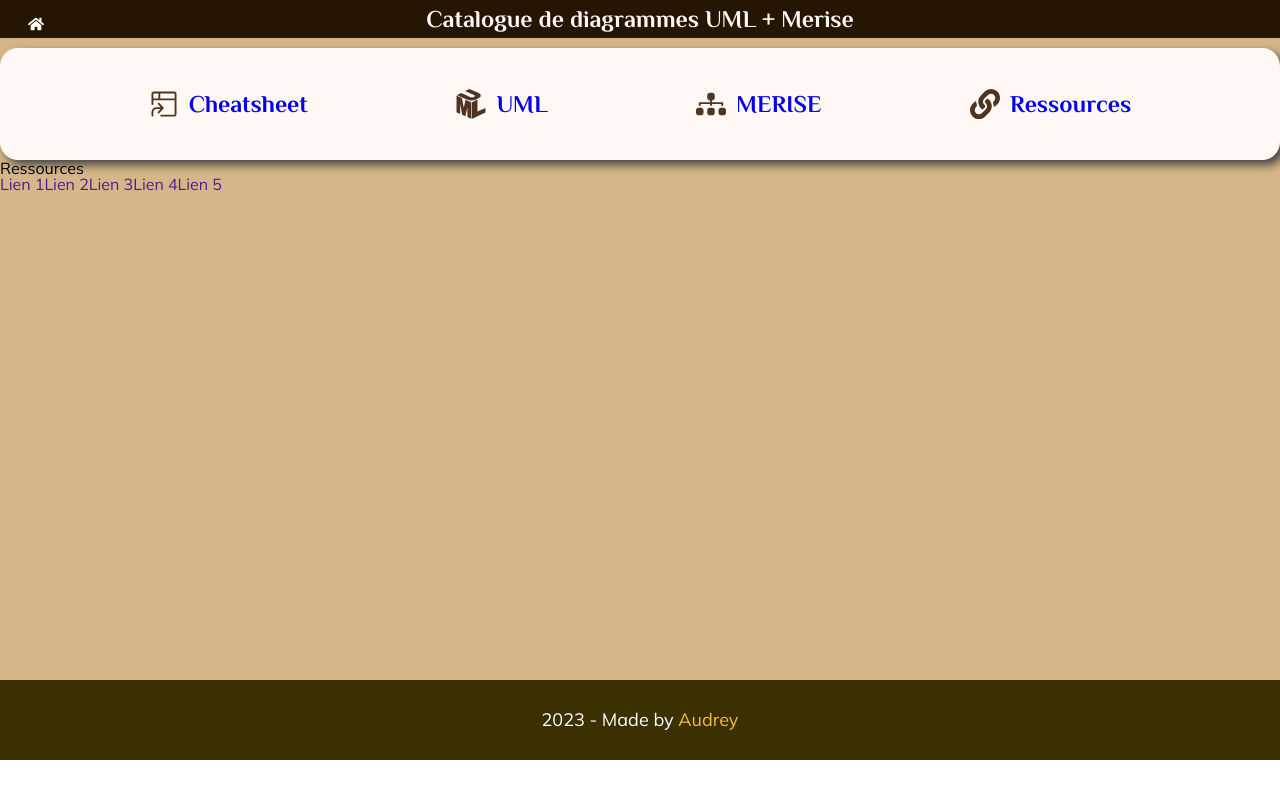
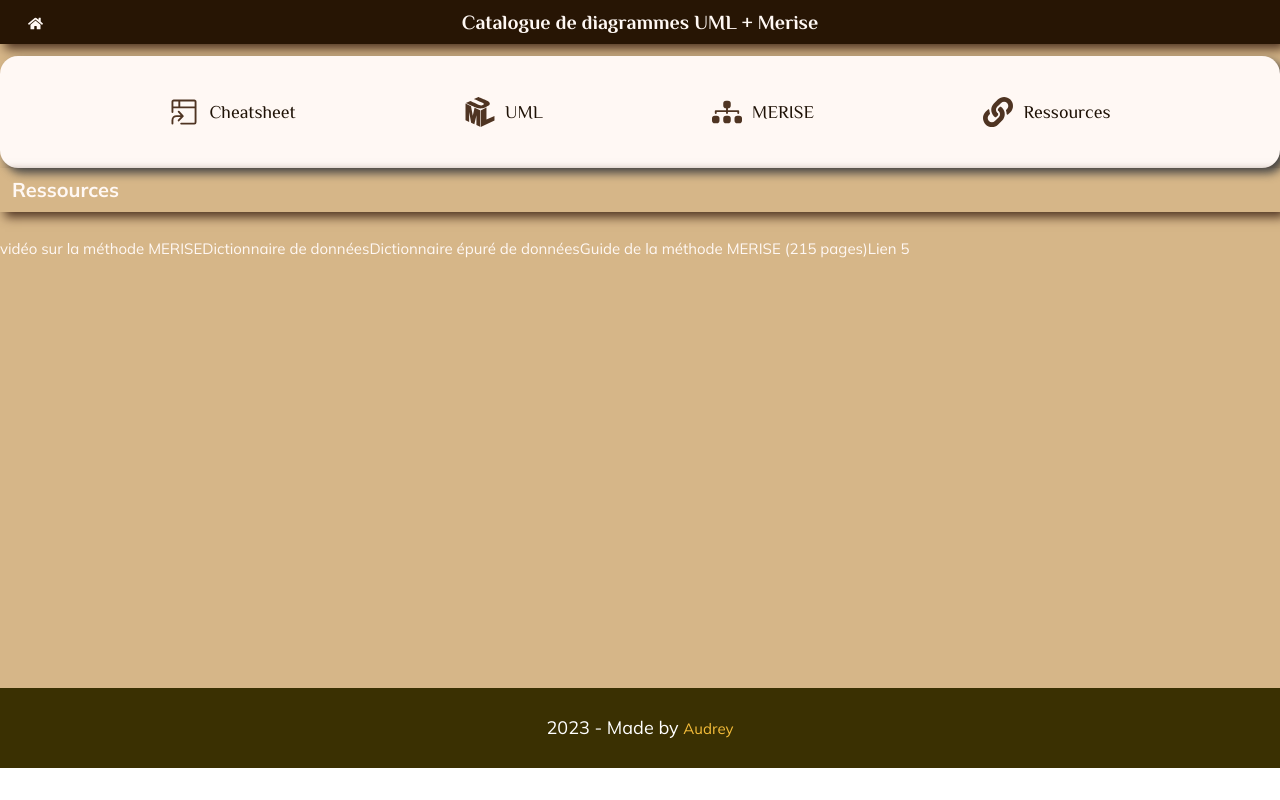
Before and after one commit to 2023-cda-alt-devops-p4/catalog-ac, a React (Vite) app: page /ressources in a window 1280 px wide. Built offline with nearby package versions, Linux system fonts and the light colour scheme.

Commit message:
🔧 add meta-description

```diff
--- a/index.html
+++ b/index.html
@@ -4,7 +4,12 @@
 		<meta charset="UTF-8" />
 		<link rel="shortcut icon" type="image/png" href="/faviconuml.png" />
 		<meta name="viewport" content="width=device-width, initial-scale=1.0" />
-		<title>Titre index.html Catalogue diagrammes UML + Merise - Audrey</title>
+		<meta
+			name="description"
+			content="Author: Audrey S. Carpentier,
+		vision d'ensemble de tous les diagrammes UML et de tous ceux qui appartiennent à la méthode MERISE."
+		/>
+		<title>Catalogue diagrammes UML + Merise</title>
 
 		<style>
 			@import url("https://fonts.googleapis.com/css2?family=Mulish:wght@400;700&family=Philosopher:wght@400;700&display=swap");
--- a/src/App.jsx
+++ b/src/App.jsx
@@ -72,6 +72,71 @@ const AppStyled = styled.div`
 		min-height: 90vh;
 	}
 
+	h1 {
+		padding: ${theme.spacing.sm};
+		margin-bottom: ${theme.spacing.sm};
+		font-weight: ${theme.weights.bold};
+		font-size: ${theme.fonts.P2};
+		box-shadow: 5px 5px 10px ${theme.colors.semiDarkAmber};
+		color: ${theme.colors.white_peach};
+	}
+
+	a {
+		font-weight: ${theme.weights.regular};
+		font-size: ${theme.fonts.P0};
+		color: ${theme.colors.white_peach};
+	}
+
+	a:hover, 	.btn_menu a:hover {
+		color: ${theme.colors.amber};
+	}
+
+	a:focus {
+		color: ${theme.colors.mint};
+	}
+
+	.container_img {
+		display: flex;
+		justify-content: center;
+	}
+
+	img {
+		width: 50vw;
+		box-shadow: 5px 5px 10px ${theme.colors.darkMint};
+		border-radius: ${theme.borderRadius.round};
+		object-fit: cover;
+	}
+
+	.imgZoom {
+		position: fixed;
+		z-index: 100;
+		box-shadow: 5px 5px 10px ${theme.colors.darkMint};
+		background-color: ${theme.colors.white_peach};
+		border-radius: ${theme.borderRadius.round};
+		top: 50%;
+		left: 50%;
+		transform: translate(-50%, -50%);
+		object-fit: contain;
+		width: 90vw;
+	}
+
+	p {
+		padding: 2vh 0;
+	}
+
+	.iconScroll {
+		color: ${theme.colors.vanilla};
+		font-size: 3rem;
+		position: fixed;
+		bottom: 13vh;
+		right: 5vw;
+	}
+
+	.iconScroll:hover {
+		color: ${theme.colors.mint};
+		cursor: pointer;
+	}
+
 	/* :–☆–:*:–☆–:*:–☆–:*:–☆–:*:–☆–:*:–☆–: */
 	/*//! -- MEDIA QUERIES --★゜・。。・゜゜・。。・゜☆゜・。。・゜゜・。。・゜★゜・。。・゜゜・。。・゜☆ */
 	/* -▼･ェ･▼･ェ･▼･ェ･▼･ェ･▼･ェ･▼･ェ･▼･ェ･▼- */
@@ -95,6 +160,14 @@ const AppStyled = styled.div`
 			min-height: 100vh;
 		}
 	}
+
+	@media (max-width: 300px) {
+		.iconScroll {
+			font-size: 2rem;
+			bottom: 13vh;
+			right: 25vw;
+		}
+	}
 `;
 
 export default App;
--- a/src/assets/css/theme.css
+++ b/src/assets/css/theme.css
@@ -1,31 +1,24 @@
 .orange {
 	--orange-1: #fefcfb;
-
-	--orange-3: #ffedd5;
-	--orange-4: #ffe0bb;
 	--orange-5: #ffd3a4;
 	--orange-6: #ffc291;
 	--orange-7: #ffaa7d;
 	--orange-8: #ed8a5c;
-	--orange-9: #f76808;
 	--orange-10: #ed5f00;
 	--orange-11: #99543a;
 	--orange-12: #582d1d;
 }
 
 .orangeDark {
-	--orange-1: #1f1206;
-
-	--orange-3: hsl(26, 68.4%, 12%);
+	--orange-3: #341c0a;
 	--orange-4: hsl(25, 64.6%, 14.9%);
 	--orange-5: hsl(25, 64.3%, 17.8%);
 	--orange-6: #5d3213;
-	--orange-7: hsl(25, 67.7%, 29.4%);
+	--orange-7: #7e4318;
 	--orange-8: hsl(25, 70.3%, 44.9%);
-	--orange-9: hsl(24, 94%, 50%);
 	--orange-10: hsl(24, 100%, 58.5%);
 	--orange-11: hsl(24, 100%, 70%);
-	--orange-12: hsl(30, 100%, 88%);
+	--orange-12: #ffe0c2;
 }
 
 .amber {
@@ -33,18 +26,13 @@
 	--amber-1: #fefdfb;
 	--amber-2: #fff9ed;
 	--amber-3: #fff3d0;
-	--amber-4: #ffecb7;
 	--amber-5: #ffe0a1;
 	--amber-6: #f5d08c;
 	--amber-7: #e4bb78;
-	--amber-8: #d6a35c;
 	--amber-9: #ffc53d;
-	--amber-10: #ffba1a; /**/
 	--amber-11: #915930;
-	--amber-12: #4f3422;
 }
 .mintDark {
-	--mint-1: #081917;
 	--mint-2: #0a1f1d;
 	--mint-3: #0d2927;
 	--mint-4: #0e322e;
--- a/src/assets/css/theme.js
+++ b/src/assets/css/theme.js
@@ -1,16 +1,19 @@
 const colors = {
-  white: "#fff", darkMint: "#081917",
+  greySemiDark: "#444444",
+  darkMint: "#081917",
+  mint: "#49dfbe",
   darkOrange: "#1f1206",
   semiDarkOrange: "#271504",
   orange: "#f76808",
-  greySemiDark: "#444444",
-  white_peach: "#fff8f4",
   semiDarkAmber: "#4f3422",
   amber: "#d6b688",
   kumquat: "#ffba1a",
-  mint: "#49dfbe",
+  vanilla: "#ffecb7",
+  white_peach: "#fff8f4",
+  white: "#fff",
 
-  // incognito: "#333",
+
+
   // background_dark: "#292729",
   // success: "#60bd4f",
   // red: "#e25549",
--- /dev/null
+++ b/src/components/Image.jsx
@@ -0,0 +1,29 @@
+import React, { useState } from 'react';
+
+function Image(props) {
+  const [imgClicked, setImgClicked] = useState(false);
+
+  const showImage = () => {
+    setImgClicked(true);
+  };
+
+  const hideImage = () => {
+    setImgClicked(false);
+  };
+
+  return (
+    <div>
+      <img src={props.src} alt={props.alt} onClick={showImage} />
+      {imgClicked && (
+        <img
+          src={props.src}
+          alt={props.alt}
+          className="imgZoom"
+          onClick={hideImage}
+        />
+      )}
+    </div>
+  );
+}
+
+export default Image;
--- a/src/views/Navbar.jsx
+++ b/src/views/Navbar.jsx
@@ -48,10 +48,12 @@ const NavbarStyled = styled.div`
 		color: ${theme.colors.semiDarkAmber};
 	}
 
-	/* a {
+	.btn_menu a {
+		font-weight: ${theme.weights.regular};
+		font-size: ${theme.fonts.P1};
 		color: ${theme.colors.darkOrange};
 		background-color: ${theme.colors.white_peach};
-	} */
+	}
 
 	/* :–☆–:*:–☆–:*:–☆–:*:–☆–:*:–☆–:*:–☆–: */
 	/*//! -- MEDIA QUERIES --★゜・。。・゜゜・。。・゜☆゜・。。・゜゜・。。・゜★゜・。。・゜゜・。。・゜☆ */
@@ -61,6 +63,7 @@ const NavbarStyled = styled.div`
 		/* visibility: visible; */
 		max-width: 100%;
 		margin-left: 20px;
+		margin-bottom: 20px;
 		height: 14vh;
 		display: flex;
 		justify-content: space-evenly;
@@ -77,6 +80,7 @@ const NavbarStyled = styled.div`
 		background-color: ${theme.colors.white_peach};
 		color: ${theme.colors.darkOrange};
 		margin-left: 20px;
+		margin-bottom: 20px;
 		height: 10vh;
 		font-weight: ${theme.weights.bold};
 		font-size: ${theme.fonts.P3};
--- a/src/views/Ressources.jsx
+++ b/src/views/Ressources.jsx
@@ -1,27 +1,50 @@
 import { Link } from "react-router-dom";
+import styled from "styled-components";
+import { theme } from "../assets/css/theme";
 
 const Ressources = () => {
 	return (
-		<div>
-			Ressources
+		<RessourcesStyled>
+			<h1>Ressources</h1>
 			<br />
-			<a href="" target="_blank">
-				Lien 1
+			<a
+				href="https://www.youtube.com/watch?v=sRujQXD97R4&list=PL5v61AVkUtCa7RluR5Zmi2GuGH98mmyEv&index=4&ab_channel=NacerRAMMI
+				 "
+				target="_blank"
+			>
+				vidéo sur la méthode MERISE
 			</a>
-			<a href="" target="_blank">
-				Lien 2
+			<a
+				href="https://www.univ-constantine2.dz/CoursOnLine/Benelhadj-Mohamed/co/grain3_2.html"
+				target="_blank"
+			>
+				Dictionnaire de données
 			</a>
-			<a href="" target="_blank">
-				Lien 3
+			<a
+				href="http://www.colar.net/as/cours/analyse/dico3.html"
+				target="_blank"
+			>
+				Dictionnaire épuré de données
 			</a>
-			<a href="" target="_blank">
-				Lien 4
+			<a
+				href="https://drive.google.com/file/d/1pxhijfLA22G66tOAf3KmbpMWdIVqu_7b/view?usp=sharing"
+				target="_blank"
+			>
+				Guide de la méthode MERISE (215 pages)
 			</a>
 			<a href="" target="_blank">
 				Lien 5
 			</a>
-		</div>
+		</RessourcesStyled>
 	);
 };
-
+const RessourcesStyled = styled.div`
+	/* h1 {
+		padding: ${theme.spacing.xs};
+		font-weight: ${theme.weights.bold};
+		font-size: ${theme.fonts.P2};
+		box-shadow: 5px 5px 10px ${theme.colors.semiDarkAmber};
+		color: ${theme.colors.white_peach};
+	} */
+`;
 export default Ressources;
--- a/src/views/Uml.jsx
+++ b/src/views/Uml.jsx
@@ -20,7 +20,7 @@ const Uml = () => {
 					</li>
 
 					<li>
-						<Link to="/uml/uml1"></Link>
+						<Link to="/uml/uml1">{/* use case, diag de classe, séquence */}</Link>
 					</li>
 					<li>
 						<Link to="/uml/uml1"></Link>
--- a/src/views/merise/merise2/Merise2.jsx
+++ b/src/views/merise/merise2/Merise2.jsx
@@ -1,31 +1,72 @@
 import { Link } from "react-router-dom";
+import { useState } from "react";
+import styled from "styled-components";
+import { theme } from "../../../assets/css/theme";
+import { FaCircleArrowUp } from "react-icons/fa6";
+import { BsFillDiagram3Fill } from "react-icons/bs";
+
+import Image from "../../../components/Image";
+
+//import images
+import merise_niveaux from "../../../assets/img/merise_niveaux.png";
+import merise_decoupage_niveaux from "../../../assets/img/merise_decoupage_niveaux.png";
 
 const Merise2 = () => {
+	const scrollToTop = () => {
+		window.scrollTo({ top: 0, left: 0, behavior: "smooth" });
+	};
+
 	return (
 		<div>
-			<h1>Merise 2</h1>
-			<h2>sous-titre</h2>
-			Lorem, ipsum dolor sit amet consectetur adipisicing elit. Quis perferendis
-			officia ratione debitis velit. Dolores quis eos ex consequatur
-			perspiciatis. Dolorum doloribus error deserunt alias in itaque autem
-			maxime asperiores. Quas suscipit deleniti error, tempora dicta minus ex
-			magni dolores debitis temporibus sunt veritatis fugiat amet voluptatibus
-			rem cum maxime beatae voluptatum ducimus, voluptate, non excepturi?
-			Officiis neque ad inventore!
-			<Link to="/">
-				<img src="https://picsum.photos/seed/picsum/320/240" alt="diagramme1" />
-			</Link>
-			<h2>sous-titre</h2>
-			Lorem, ipsum dolor sit amet consectetur adipisicing elit. Quis perferendis
-			officia ratione debitis velit. Dolores quis eos ex consequatur
-			perspiciatis. Dolorum doloribus error deserunt alias in itaque autem
-			maxime asperiores. Quas suscipit deleniti error, tempora dicta minus ex
-			magni dolores debitis temporibus sunt veritatis fugiat amet voluptatibus
-			rem cum maxime beatae voluptatum ducimus, voluptate, non excepturi?
-			Officiis neque ad inventore!
-			<Link to="/">
-				<img src="https://picsum.photos/320/240" alt="diagramme2" />
-			</Link>
+			<div className="outlet">
+				<h1>Concepts de bases</h1>
+				<div className="container_img">
+					<Image
+						src={merise_decoupage_niveaux}
+						alt="merise_decoupage_niveaux"
+					/>
+				</div>
+				<h2>3 découpages...</h2>
+				<p>
+					Il s'agit de l'élaboration du Modèle Conceptuel des Données (MCD) qui
+					est une représentation graphique et structurée des informations
+					mémorisées par un SI. Le MCD est basé sur deux notions principales :
+					les entités et les associations, d'où sa seconde appellation : le
+					schéma Entité/Association.
+				</p>
+				<p>L'élaboration du MCD passe par les étapes suivantes :</p>
+				<ul>
+					<li>
+						La mise en place de règles de gestion (si celles-ci ne vous sont pas
+						données),
+					</li>
+					<li>L'élaboration du dictionnaire des données,</li>
+					<li>
+						La recherche des dépendances fonctionnelles entre ces données,
+						(dépendances fonctionnelles sont représentées sous la forme du GDF
+						Graphe de Dépendances Fonctionnelles)
+					</li>
+					<li>
+						L'élaboration du MCD (création des entités puis des associations
+						puis ajout des cardinalités).
+					</li>
+				</ul>
+				<div>
+					<div className="container_img">
+						<Image src={merise_niveaux} alt="merise_niveaux" />
+					</div>
+				</div>
+				<p>
+					Le nom du modèle reprend la 1ère lettre de Modèle + la 1ère lettre du
+					niveau et du découpage
+				</p>
+				<p>
+					<em>modèles les plus importants :</em> MCD puis, MLD, MCC et MCT
+				</p>
+				<div className="iconScroll">
+					<FaCircleArrowUp onClick={scrollToTop} />
+				</div>
+			</div>
 		</div>
 	);
 };
```
Also changed, not shown: src/views/Merise.jsx (+17 -102 lines), src/views/merise/merise1/Merise1.jsx (+48 -39 lines), src/assets/img/merise_decoupage_niveaux.png (added).
